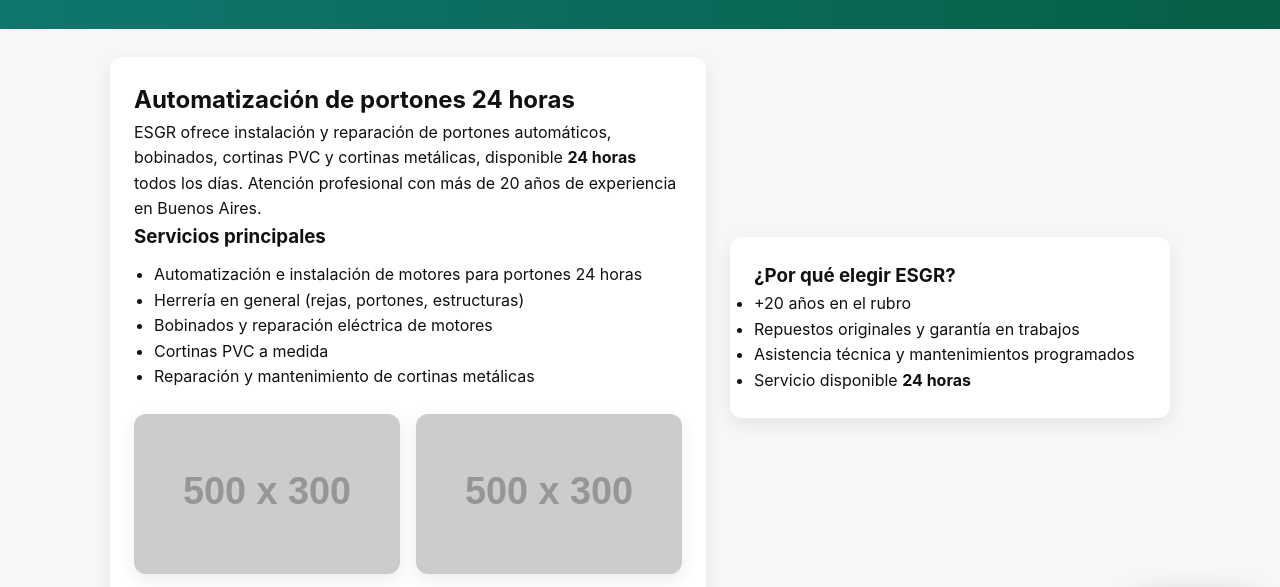
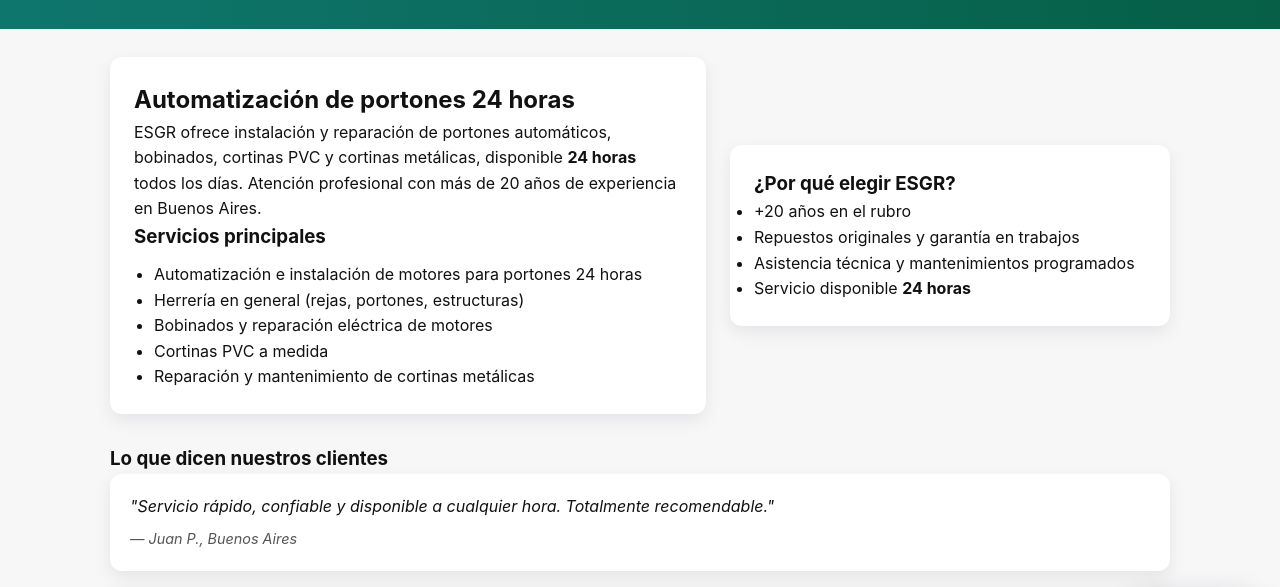
Before and after one commit to Emanuel-ops907/automatizacionba, a plain HTML site: page index.html in a window 1280 px wide. Shown: the part 140-727 px from the top of the page. Drawn offline with Linux system fonts and the light colour scheme; placeholder pictures from the web are drawn by us.

Commit message:
index.html

```diff
--- a/index.html
+++ b/index.html
@@ -10,13 +10,6 @@
   <meta name="keywords" content="automatización portones, portones automáticos, herrería, bobinados, cortinas PVC, reparación cortinas metálicas, ESGR" />
   <meta name="robots" content="index, follow" />
   <link rel="canonical" href="https://REEMPLAZAR_POR_TU_USUARIO.github.io/esgr/" />
-
-  <!-- Open Graph -->
-  <meta property="og:title" content="Automatización de portones | ESGR" />
-  <meta property="og:description" content="ESGR — Servicios 24 horas de automatización de portones, herrería y reparación de cortinas metálicas. Más de 20 años de experiencia." />
-  <meta property="og:type" content="website" />
-  <meta property="og:url" content="https://REEMPLAZAR_POR_TU_USUARIO.github.io/esgr/" />
-  <meta property="og:image" content="https://REEMPLAZAR_POR_TU_USUARIO.github.io/esgr/og-image.jpg" />
 
   <style>
     :root{
@@ -64,10 +57,6 @@
     .quiz-card input, .quiz-card select, .quiz-card textarea{width:100%;padding:8px;margin-bottom:12px;border-radius:6px;border:1px solid #ccc}
     .quiz-card button{background:var(--accent);color:#fff;border:none;padding:10px 16px;border-radius:8px;cursor:pointer;transition:var(--transition)}
     .quiz-card button:hover{background:var(--accent-hover)}
-
-    /* Imágenes */
-    .images-grid{display:grid;grid-template-columns:1fr 1fr;gap:16px;margin-top:24px}
-    .images-grid img{width:100%;border-radius:var(--radius);box-shadow:var(--shadow);object-fit:cover}
   </style>
 </head>
 <body>
@@ -92,15 +81,9 @@
             <li>Reparación y mantenimiento de cortinas metálicas</li>
           </ul>
         </div>
-
-        <!-- Imágenes de portones -->
-        <div class="images-grid">
-          <img src="https://via.placeholder.com/500x300?text=Portón+Automático+1" alt="Portón automático instalado por ESGR">
-          <img src="https://via.placeholder.com/500x300?text=Portón+Automático+2" alt="Servicio de automatización de portón 24 horas">
-        </div>
       </div>
 
-      <div class="card" aria-hidden="false">
+      <div class="card">
         <h3>¿Por qué elegir ESGR?</h3>
         <ul>
           <li>+20 años en el rubro</li>
```
